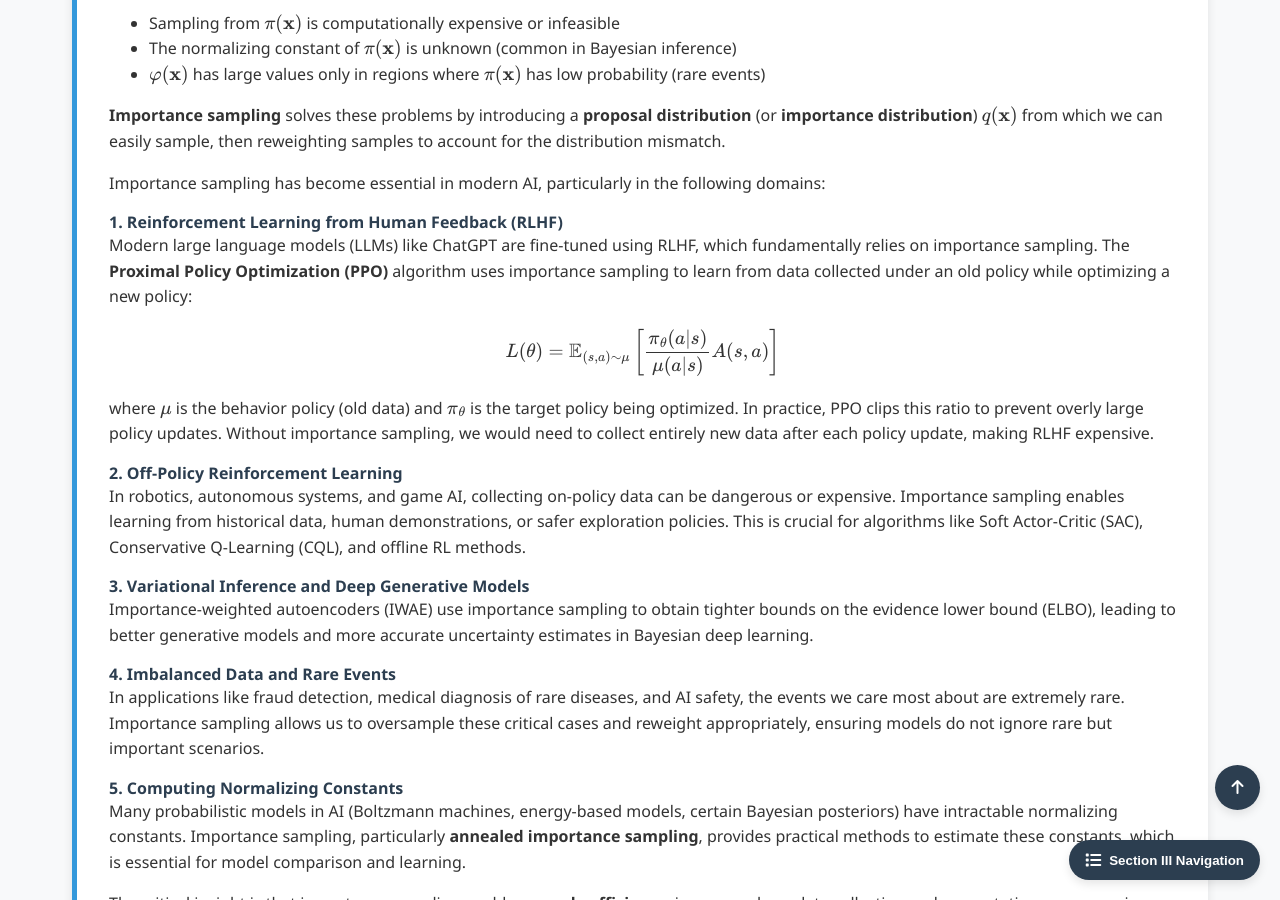
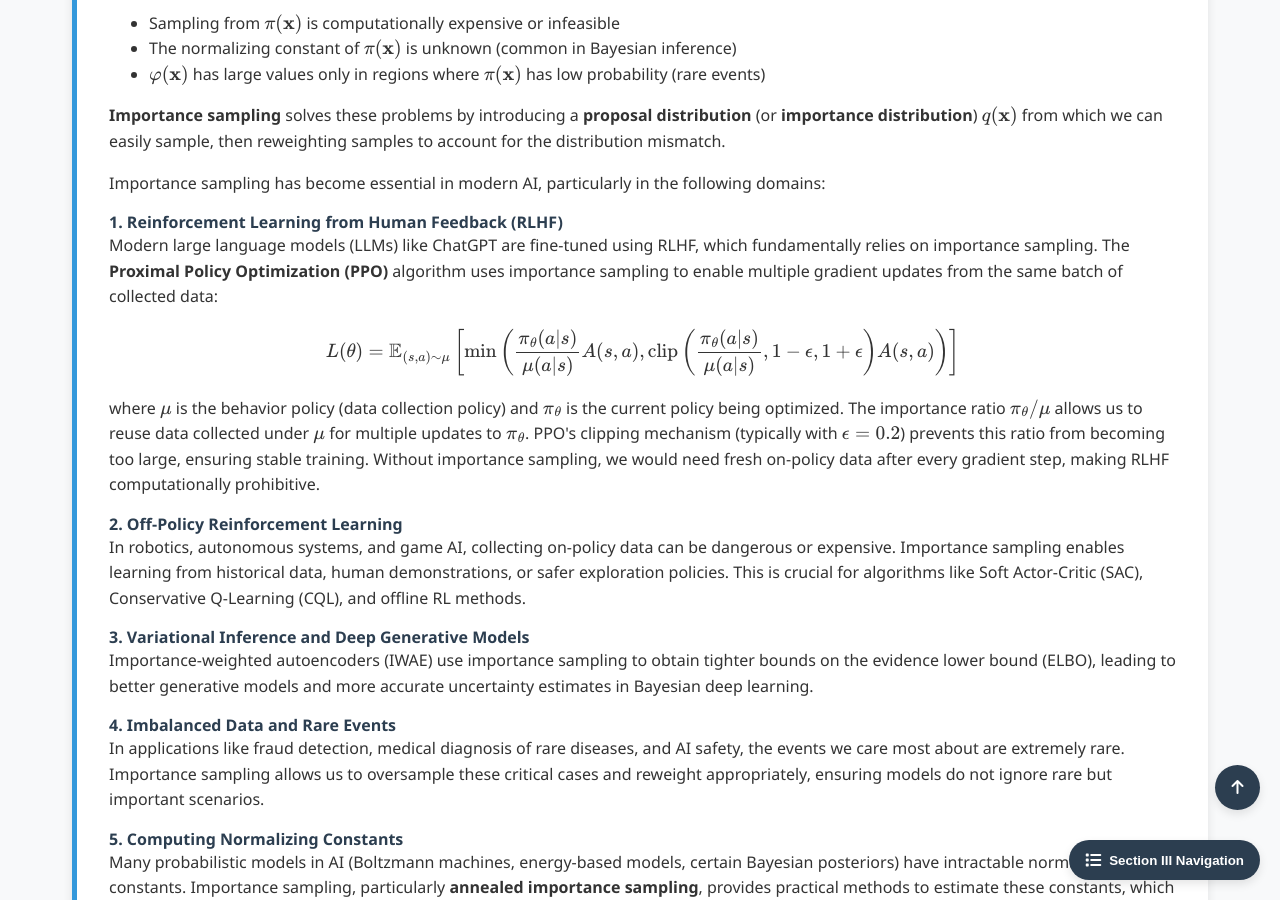
Before and after one commit to Yusukey01/yusukey01.github.io, a Jekyll site: the page built from Mathematics/Probability/importance_sampling.html, in a window 1280 px wide and 900 px high, scrolled down 1109 px. Built offline with Jekyll 4.4.1, drawn with Linux system fonts in a browser that asks for light colours.

Commit message:
making Importance sampling, AIS

```diff
--- a/Mathematics/Probability/importance_sampling.html
+++ b/Mathematics/Probability/importance_sampling.html
@@ -182,14 +182,16 @@ uses_python: false
                 <h4><strong>1. Reinforcement Learning from Human Feedback (RLHF)</strong></h4>
                 <p>
                     Modern large language models (LLMs) like ChatGPT are fine-tuned using RLHF, which fundamentally relies on
-                    importance sampling. The <strong>Proximal Policy Optimization (PPO)</strong> algorithm uses importance sampling to learn
-                    from data collected under an old policy while optimizing a new policy:
+                    importance sampling. The <strong>Proximal Policy Optimization (PPO)</strong> algorithm uses importance sampling to
+                    enable multiple gradient updates from the same batch of collected data:
                     \[
-                    L(\theta) = \mathbb{E}_{(s,a) \sim \mu}\left[\frac{\pi_\theta(a|s)}{\mu(a|s)} A(s,a)\right]
+                    L(\theta) = \mathbb{E}_{(s,a) \sim \mu}\left[\min\left(\frac{\pi_\theta(a|s)}{\mu(a|s)} A(s,a), \text{clip}\left(\frac{\pi_\theta(a|s)}{\mu(a|s)}, 1-\epsilon, 1+\epsilon\right) A(s,a)\right)\right]
                     \]
-                    where \(\mu\) is the behavior policy (old data) and \(\pi_\theta\) is the target policy being optimized.
-                    In practice, PPO clips this ratio to prevent overly large policy updates. Without importance
-                    sampling, we would need to collect entirely new data after each policy update, making RLHF expensive.
+                    where \(\mu\) is the behavior policy (data collection policy) and \(\pi_\theta\) is the current policy being optimized.
+                    The importance ratio \(\pi_\theta/\mu\) allows us to reuse data collected under \(\mu\) for multiple updates
+                    to \(\pi_\theta\). PPO's clipping mechanism (typically with \(\epsilon = 0.2\)) prevents this ratio from becoming
+                    too large, ensuring stable training. Without importance sampling, we would need fresh on-policy data after
+                    every gradient step, making RLHF computationally prohibitive.
                 </p>
 
                 <h4><strong>2. Off-Policy Reinforcement Learning</strong></h4>
```
